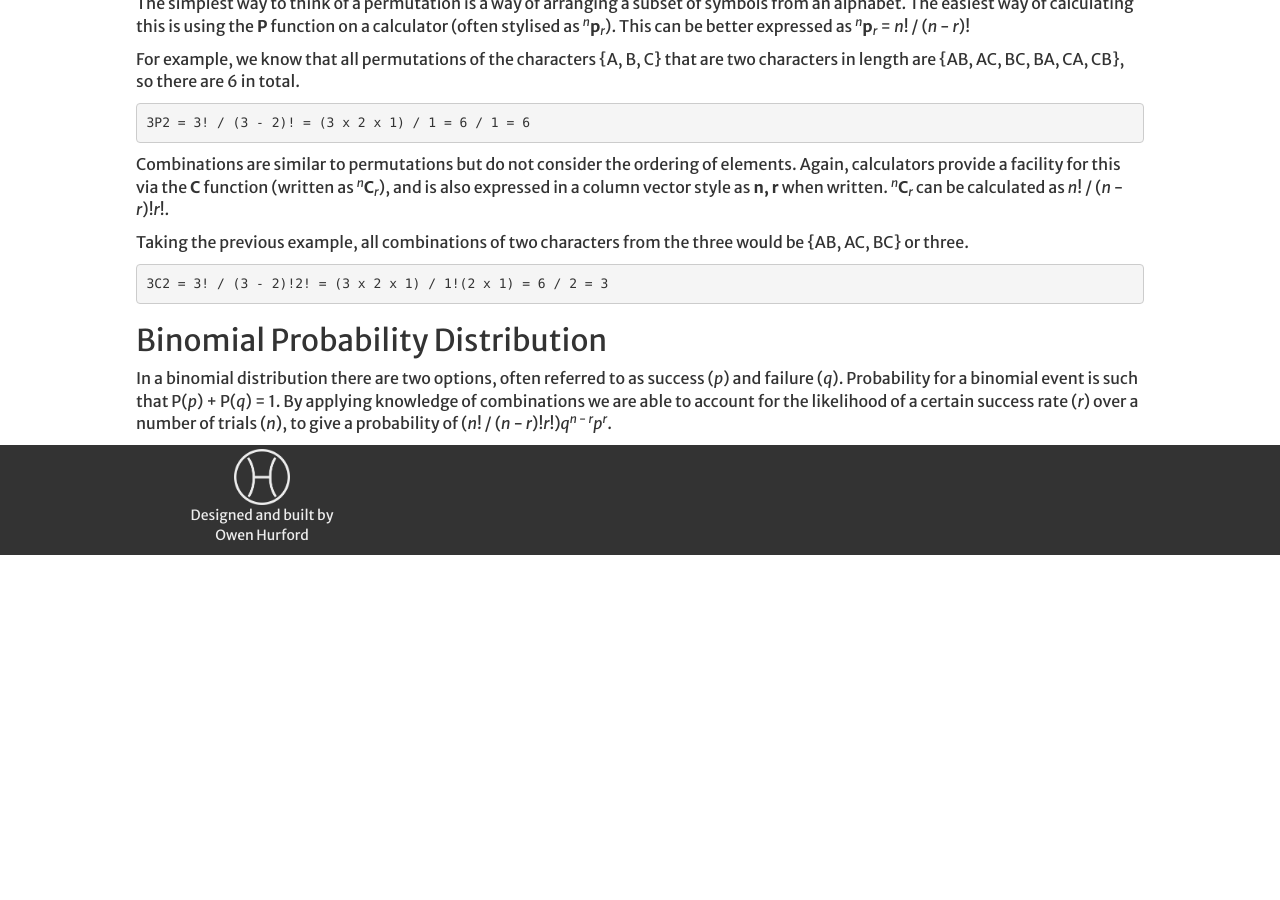
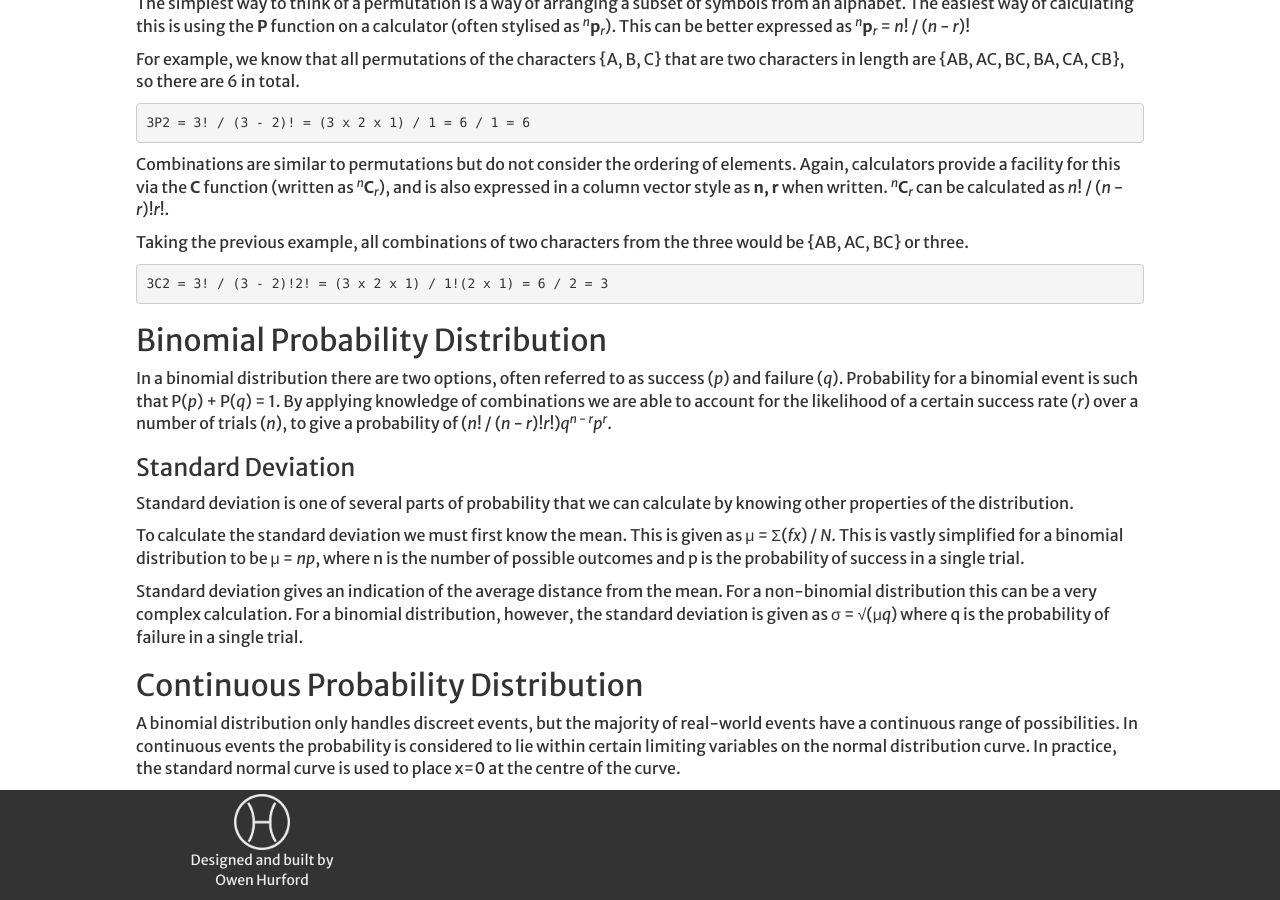
Before and after one commit to alwaysbusy/csmaths, a Jekyll site: the page built from topics/numeric/probability.md, in a window 1280 px wide and 900 px high, scrolled down 1591 px. Built offline with Jekyll 4.4.1, drawn with Linux system fonts in a browser that asks for light colours; nearby versions of some CDN libraries; before the commit the page ends 2146 px from its top, so only the background shows below that.

Commit message:
Additional probability notes

```diff
--- a/topics/numeric/probability.md
+++ b/topics/numeric/probability.md
@@ -65,3 +65,13 @@ Taking the previous example, all combinations of two characters from the three w
 
 ## Binomial Probability Distribution
 In a binomial distribution there are two options, often referred to as success (*p*) and failure (*q*).  Probability for a binomial event is such that P(*p*) + P(*q*) = 1.  By applying knowledge of combinations we are able to account for the likelihood of a certain success rate (*r*) over a number of trials (*n*), to give a probability of (*n*! / (*n* - *r*)!*r*!)*q*<sup>*n* - *r*</sup>*p*<sup>*r*</sup>.
+
+### Standard Deviation
+Standard deviation is one of several parts of probability that we can calculate by knowing other properties of the distribution.
+
+To calculate the standard deviation we must first know the mean.  This is given as μ = Σ(*fx*) / *N*.  This is vastly simplified for a binomial distribution to be μ = *np*, where n is the number of possible outcomes and p is the probability of success in a single trial.
+
+Standard deviation gives an indication of the average distance from the mean.  For a non-binomial distribution this can be a very complex calculation.  For a binomial distribution, however, the standard deviation is given as σ = √(μ*q*) where q is the probability of failure in a single trial.
+
+## Continuous Probability Distribution
+A binomial distribution only handles discreet events, but the majority of real-world events have a continuous range of possibilities.  In continuous events the probability is considered to lie within certain limiting variables on the normal distribution curve.  In practice, the standard normal curve is used to place x=0 at the centre of the curve.
```
